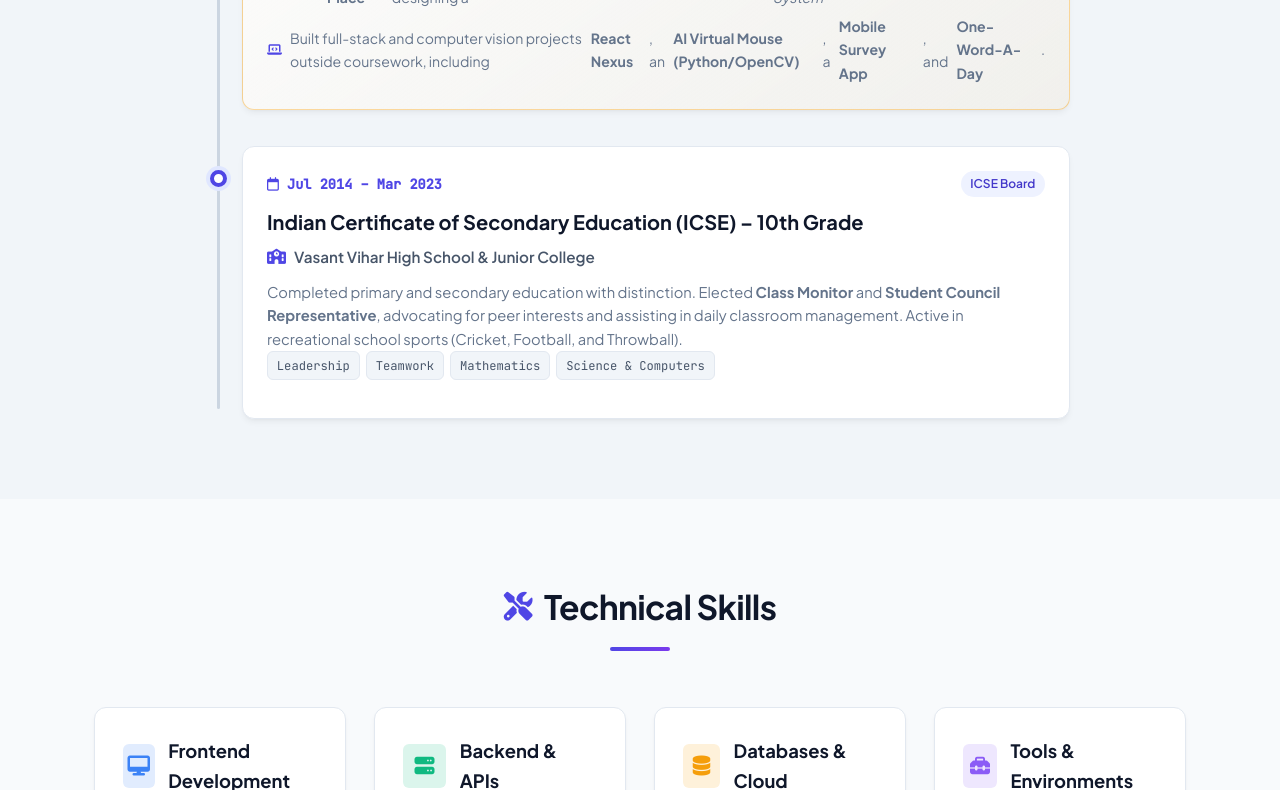
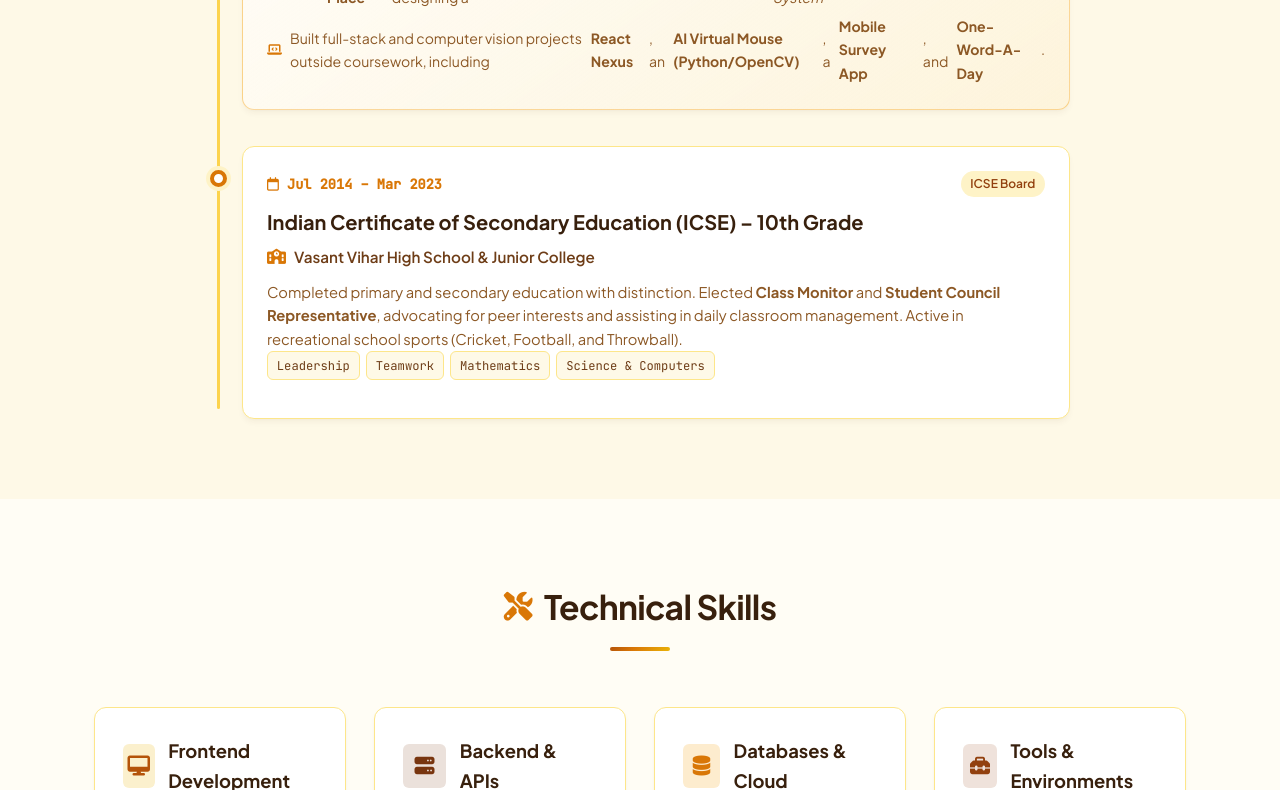
Before and after one commit to TanmayNileshShinde/ResumeWebsite, a plain HTML site: page index.html in a window 1280 px wide. Shown: the part 2010-2800 px from the top of the page. Drawn offline with Linux system fonts and the light colour scheme.

Commit message:
style(theme): switch to sunflower color palette with warm browns and golden yellows

```diff
--- a/index.html
+++ b/index.html
@@ -57,7 +57,7 @@
       <div class="container hero-container">
         <div class="hero-avatar-wrapper">
           <div class="avatar-ring">
-            <img src="profile.jpg" alt="Tanmay Nilesh Shinde" class="profile-img" onerror="this.onerror=null; this.src='https://ui-avatars.com/api/?name=Tanmay+Shinde&size=256&background=4f46e5&color=fff';">
+            <img src="profile.jpg" alt="Tanmay Nilesh Shinde" class="profile-img" onerror="this.onerror=null; this.src='https://ui-avatars.com/api/?name=Tanmay+Shinde&size=256&background=d97706&color=fff';">
           </div>
           <div class="status-indicator" title="Available for opportunities">
             <span class="status-dot"></span> Open to Roles
@@ -191,7 +191,7 @@
               </div>
               <ul class="education-highlights">
                 <li><i class="fa-solid fa-trophy" style="color: #f59e0b;"></i> Won <strong>1st Place</strong> in the Year 1 Environmental Day Competition for designing a <em>Sustainable Energy Management System</em>.</li>
-                <li><i class="fa-solid fa-laptop-code" style="color: #4f46e5;"></i> Built full-stack and computer vision projects outside coursework, including <strong>React Nexus</strong>, an <strong>AI Virtual Mouse (Python/OpenCV)</strong>, a <strong>Mobile Survey App</strong>, and <strong>One-Word-A-Day</strong>.</li>
+                <li><i class="fa-solid fa-laptop-code" style="color: var(--accent-primary);"></i> Built full-stack and computer vision projects outside coursework, including <strong>React Nexus</strong>, an <strong>AI Virtual Mouse (Python/OpenCV)</strong>, a <strong>Mobile Survey App</strong>, and <strong>One-Word-A-Day</strong>.</li>
               </ul>
             </div>
           </div>
--- a/style.css
+++ b/style.css
@@ -3,39 +3,40 @@
    CSS Stylesheet with Dark/Light Theme, Responsive Layout & Print Mode
    =================================================================== */
 
-/* CSS Variables for Dynamic Theming */
+/* CSS Variables for Dynamic Theming - Sunflower Theme */
 :root {
   --font-primary: 'Plus Jakarta Sans', -apple-system, BlinkMacSystemFont, 'Segoe UI', Roboto, sans-serif;
   --font-mono: 'JetBrains Mono', monospace;
 
-  /* Light Theme Colors (Default) */
-  --bg-primary: #f8fafc;
-  --bg-secondary: #ffffff;
-  --bg-alt: #f1f5f9;
-  --text-primary: #0f172a;
-  --text-secondary: #475569;
-  --text-muted: #64748b;
+  /* Sunflower Light Theme (Golden Warm Daylight & Earthy Brown) */
+  --bg-primary: #fffdf5;              /* Gentle sunflower cream / warm ivory */
+  --bg-secondary: #ffffff;            /* Clean warm white */
+  --bg-alt: #fef9e7;                  /* Subtle golden morning sunlight */
+  --text-primary: #38200d;            /* Rich roasted sunflower seed espresso brown */
+  --text-secondary: #6e3d17;          /* Warm russet brown */
+  --text-muted: #8c5825;              /* Soft earthy brown */
 
-  --accent-primary: #4f46e5;
-  --accent-hover: #4338ca;
-  --accent-light: #e0e7ff;
-  --accent-gradient: linear-gradient(135deg, #4f46e5 0%, #7c3aed 100%);
+  --accent-primary: #d97706;          /* Vibrant sunflower amber gold */
+  --accent-hover: #b45309;            /* Deep golden bronze */
+  --accent-light: #fef3c7;            /* Bright soft petal yellow */
+  --accent-gradient: linear-gradient(135deg, #b45309 0%, #d97706 40%, #eab308 100%);
+  --accent-shadow: rgba(217, 119, 6, 0.28);
 
   --card-bg: #ffffff;
-  --card-border: #e2e8f0;
-  --card-shadow: 0 4px 6px -1px rgba(0, 0, 0, 0.05), 0 2px 4px -2px rgba(0, 0, 0, 0.05);
-  --card-shadow-hover: 0 20px 25px -5px rgba(0, 0, 0, 0.08), 0 8px 10px -6px rgba(0, 0, 0, 0.04);
+  --card-border: #fde68a;             /* Warm golden border */
+  --card-shadow: 0 4px 6px -1px rgba(78, 42, 10, 0.05), 0 2px 4px -2px rgba(78, 42, 10, 0.04);
+  --card-shadow-hover: 0 20px 25px -5px rgba(217, 119, 6, 0.14), 0 8px 10px -6px rgba(78, 42, 10, 0.06);
 
-  --header-bg: rgba(255, 255, 255, 0.85);
-  --header-border: rgba(226, 232, 240, 0.8);
+  --header-bg: rgba(255, 253, 245, 0.9);
+  --header-border: rgba(253, 230, 138, 0.8);
 
-  --timeline-line: #cbd5e1;
-  --tag-bg: #eef2ff;
-  --tag-text: #4338ca;
+  --timeline-line: #fcd34d;           /* Bright sunflower yellow spine */
+  --tag-bg: #fef3c7;                  /* Petal yellow tag */
+  --tag-text: #92400e;                /* Deep amber brown text */
 
-  --success-bg: #dcfce7;
-  --success-text: #15803d;
-  --error-text: #dc2626;
+  --success-bg: #fef9c3;
+  --success-text: #854d0e;
+  --error-text: #b91c1c;
 
   --radius-sm: 6px;
   --radius-md: 12px;
@@ -46,34 +47,35 @@
   --transition-normal: 0.3s ease;
 }
 
-/* Dark Theme Overrides */
+/* Sunflower Dark Theme (Velvety Dark Chocolate Soil & Luminous Golden Petals) */
 [data-theme="dark"] {
-  --bg-primary: #0b0f19;
-  --bg-secondary: #111827;
-  --bg-alt: #0f172a;
-  --text-primary: #f8fafc;
-  --text-secondary: #cbd5e1;
-  --text-muted: #94a3b8;
+  --bg-primary: #170e06;              /* Deep dark chocolate soil */
+  --bg-secondary: #221509;            /* Dark roasted cacao brown */
+  --bg-alt: #1c1107;                  /* Warm deep woody earth */
+  --text-primary: #fefce8;            /* Radiant soft buttercream */
+  --text-secondary: #fef08a;          /* Soft luminous sunflower yellow */
+  --text-muted: #d4af37;              /* Muted golden amber */
 
-  --accent-primary: #6366f1;
-  --accent-hover: #818cf8;
-  --accent-light: rgba(99, 102, 241, 0.15);
-  --accent-gradient: linear-gradient(135deg, #6366f1 0%, #a855f7 100%);
+  --accent-primary: #f59e0b;          /* Bright sunflower golden amber */
+  --accent-hover: #fbbf24;            /* Gleaming sunbeam gold */
+  --accent-light: rgba(245, 158, 11, 0.16);
+  --accent-gradient: linear-gradient(135deg, #d97706 0%, #f59e0b 50%, #fbbf24 100%);
+  --accent-shadow: rgba(245, 158, 11, 0.35);
 
-  --card-bg: #1e293b;
-  --card-border: #334155;
-  --card-shadow: 0 4px 6px -1px rgba(0, 0, 0, 0.4);
-  --card-shadow-hover: 0 20px 25px -5px rgba(0, 0, 0, 0.6);
+  --card-bg: #26170b;                 /* Roasted brown card */
+  --card-border: #4d3319;             /* Warm dark earth border */
+  --card-shadow: 0 4px 6px -1px rgba(0, 0, 0, 0.5);
+  --card-shadow-hover: 0 20px 25px -5px rgba(245, 158, 11, 0.2), 0 8px 10px -6px rgba(0, 0, 0, 0.5);
 
-  --header-bg: rgba(15, 23, 42, 0.85);
-  --header-border: rgba(51, 65, 85, 0.7);
+  --header-bg: rgba(23, 14, 6, 0.9);
+  --header-border: rgba(77, 51, 25, 0.8);
 
-  --timeline-line: #334155;
-  --tag-bg: rgba(99, 102, 241, 0.2);
-  --tag-text: #c7d2fe;
+  --timeline-line: #6b441f;
+  --tag-bg: rgba(245, 158, 11, 0.18);
+  --tag-text: #fef08a;
 
-  --success-bg: #064e3b;
-  --success-text: #6ee7b7;
+  --success-bg: #372107;
+  --success-text: #fef08a;
 }
 
 /* Base Reset & Core Styles */
@@ -184,13 +186,14 @@ body {
 .btn-primary {
   background: var(--accent-gradient);
   color: #ffffff;
-  box-shadow: 0 4px 14px rgba(79, 70, 229, 0.35);
+  text-shadow: 0 1px 2px rgba(56, 32, 13, 0.4);
+  box-shadow: 0 4px 14px var(--accent-shadow);
 }
 
 .btn-primary:hover {
   opacity: 0.95;
   transform: translateY(-2px);
-  box-shadow: 0 6px 20px rgba(79, 70, 229, 0.45);
+  box-shadow: 0 6px 20px var(--accent-shadow);
 }
 
 .btn-secondary {
@@ -381,7 +384,7 @@ body {
   display: flex;
   align-items: center;
   justify-content: center;
-  box-shadow: 0 12px 28px rgba(79, 70, 229, 0.25);
+  box-shadow: 0 12px 28px var(--accent-shadow);
 }
 
 .profile-img {
@@ -726,10 +729,15 @@ a.contact-chip:hover {
   font-size: 1.25rem;
 }
 
-.cat-frontend { background: rgba(59, 130, 246, 0.15); color: #3b82f6; }
-.cat-backend  { background: rgba(16, 185, 129, 0.15); color: #10b981; }
-.cat-db       { background: rgba(245, 158, 11, 0.15); color: #f59e0b; }
-.cat-tools    { background: rgba(139, 92, 246, 0.15); color: #8b5cf6; }
+.cat-frontend { background: rgba(234, 179, 8, 0.2); color: #b45309; }
+.cat-backend  { background: rgba(120, 53, 15, 0.15); color: #78350f; }
+.cat-db       { background: rgba(245, 158, 11, 0.2); color: #d97706; }
+.cat-tools    { background: rgba(146, 64, 14, 0.15); color: #92400e; }
+
+[data-theme="dark"] .cat-frontend { background: rgba(251, 191, 36, 0.18); color: #fbbf24; }
+[data-theme="dark"] .cat-backend  { background: rgba(245, 158, 11, 0.18); color: #f59e0b; }
+[data-theme="dark"] .cat-db       { background: rgba(253, 224, 71, 0.18); color: #fde047; }
+[data-theme="dark"] .cat-tools    { background: rgba(217, 119, 6, 0.18); color: #fcd34d; }
 
 .category-header h3 {
   font-size: 1.15rem;
@@ -1169,7 +1177,7 @@ a.contact-chip:hover {
   align-items: center;
   justify-content: center;
   text-decoration: none;
-  box-shadow: 0 4px 12px rgba(79, 70, 229, 0.3);
+  box-shadow: 0 4px 12px var(--accent-shadow);
   transition: transform var(--transition-fast);
 }
 
```
